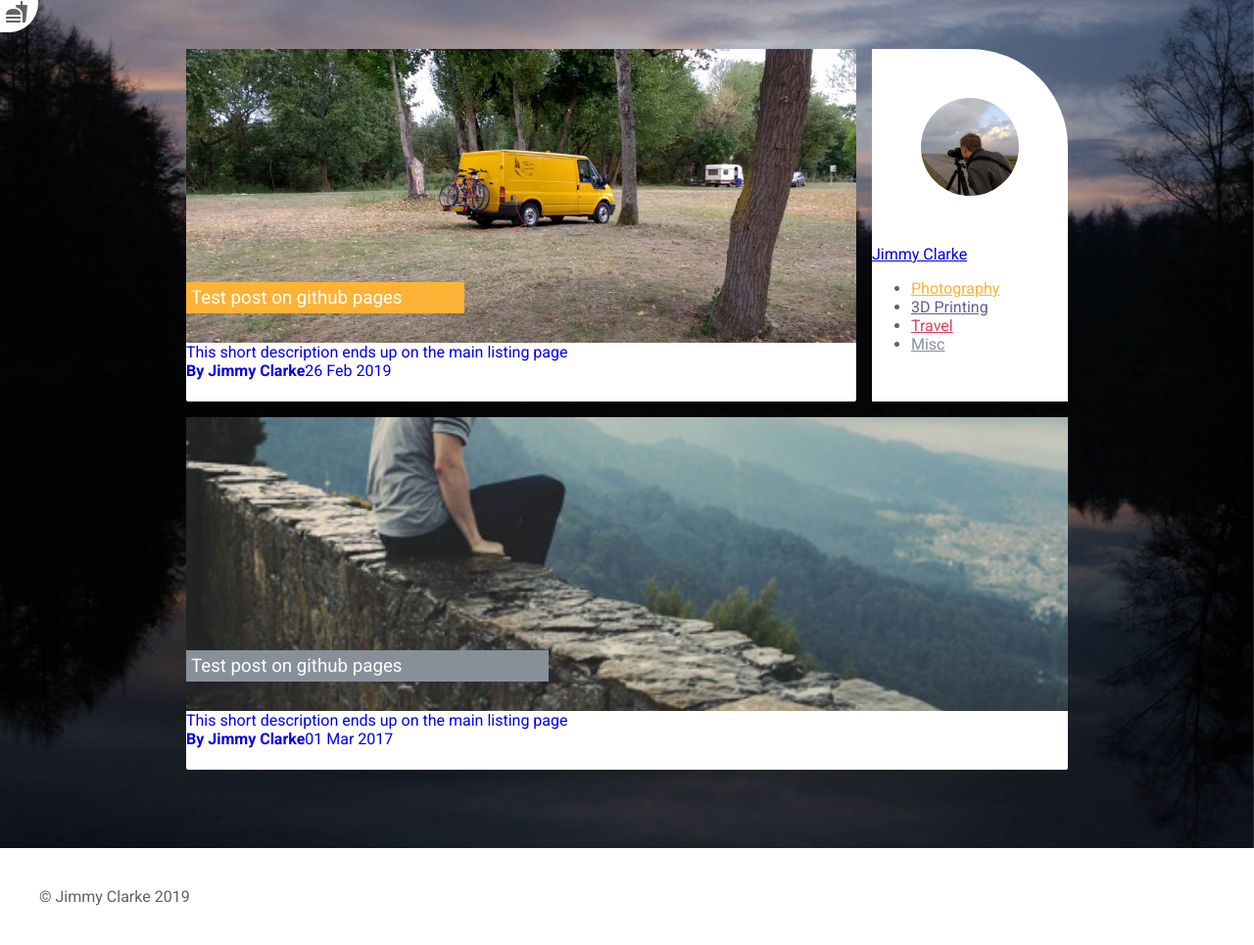
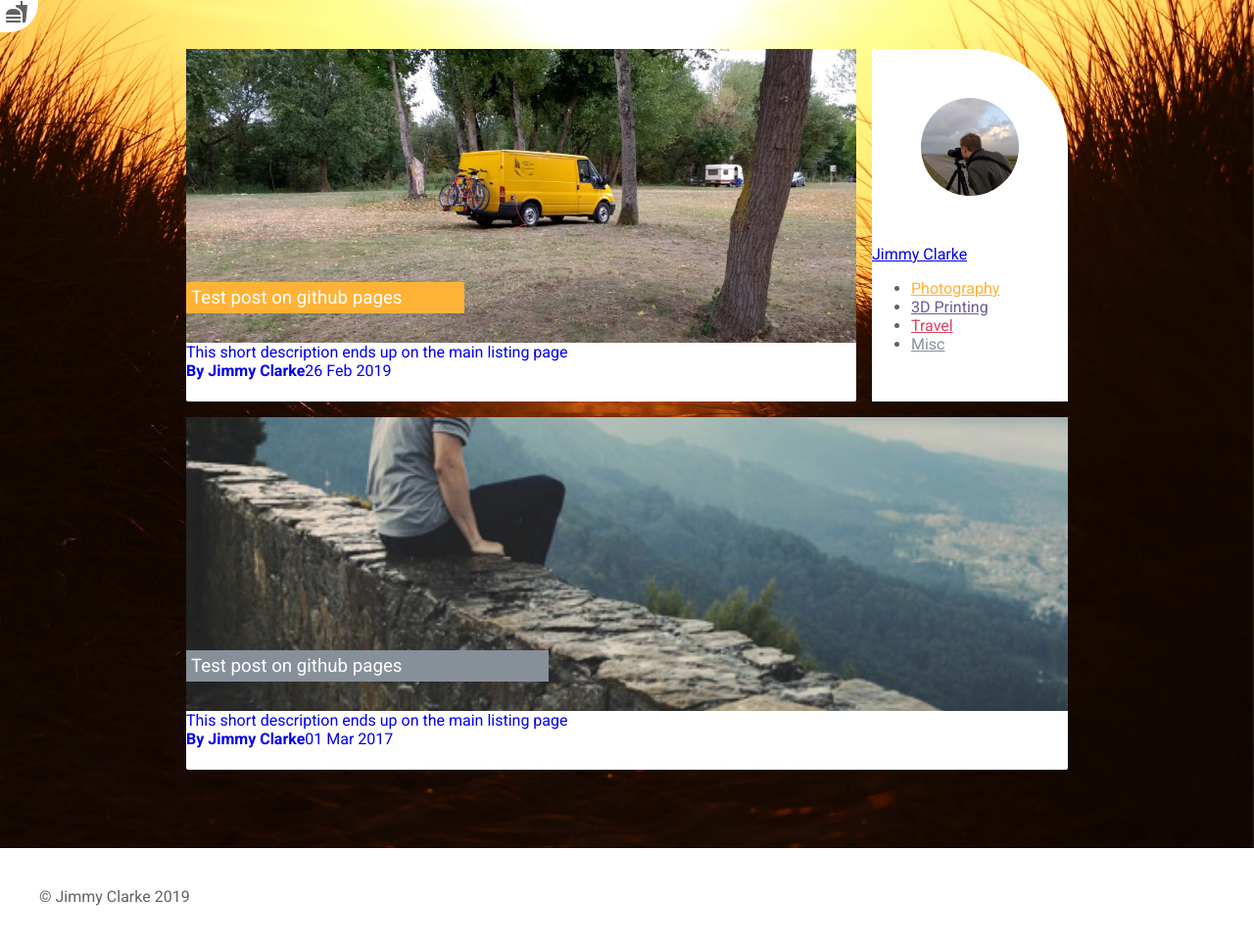
Before and after one commit to jimmyclarke113/jimmyclarke113.github.io, a Jekyll site: the page built from index.html, in a window 1280 px wide. Shown: the whole page at 98% size. Built offline with Jekyll 4.4.1, drawn with Linux system fonts in a browser that asks for light colours.

Commit message:
Update styles2019.css

```diff
--- a/css/styles2019.css
+++ b/css/styles2019.css
@@ -9,7 +9,7 @@
   bottom: 0;
   top: 0;
   position: fixed;
-  background-image: url('images/highdam_web.jpg');
+  background-image: url('/images/askambeach.jpg');
 }
 
 body{
```
